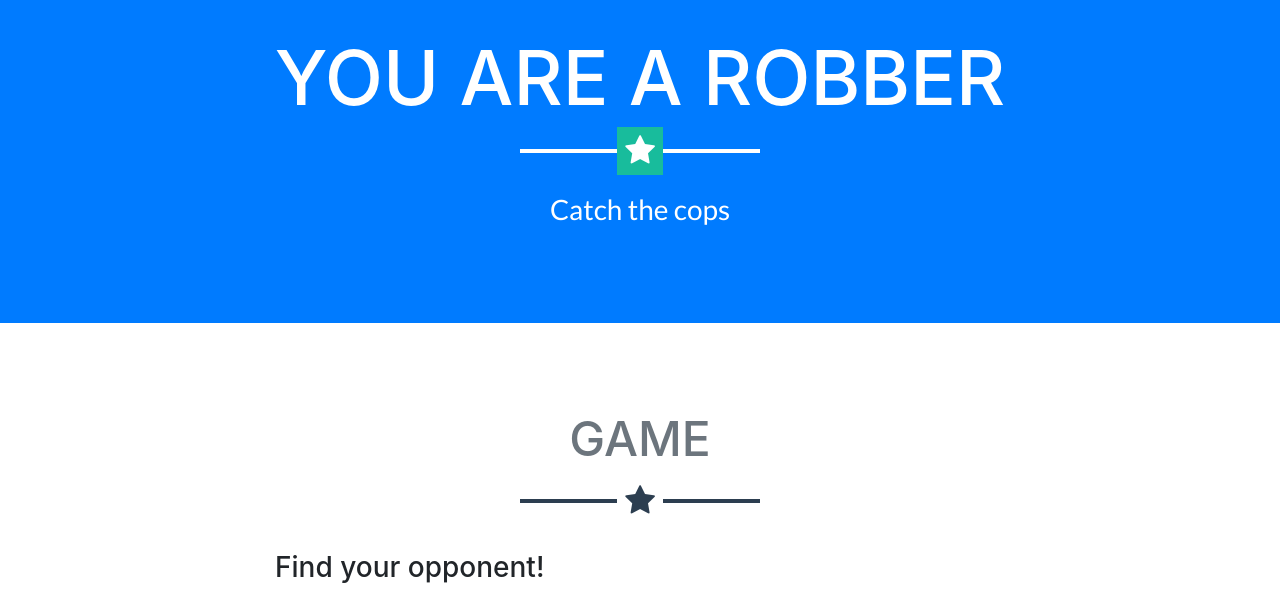
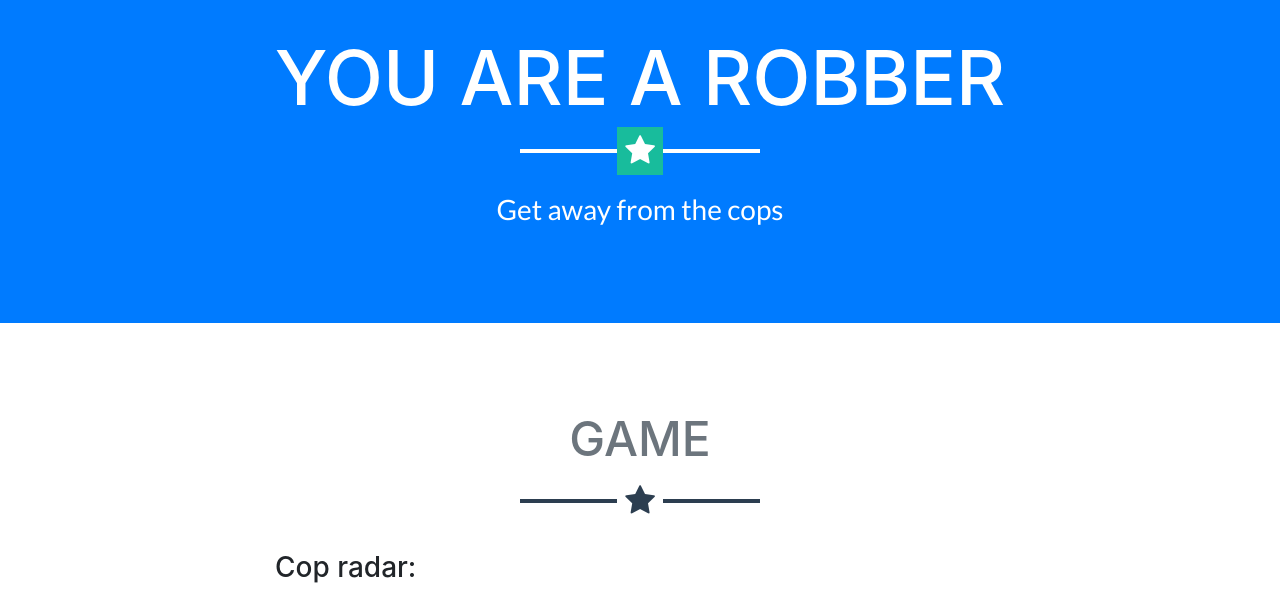
Before and after one commit to ac-asks/Monash-SeekerSpace, a website with bundled scripts: page startbootstrap-freelancer-gh-pages/robbers.html in a window 1280 px wide. Shown: the part 377-966 px from the top of the page. Built offline with nearby package versions, Linux system fonts and the light colour scheme.

```diff
--- a/startbootstrap-freelancer-gh-pages/robbers.html
+++ b/startbootstrap-freelancer-gh-pages/robbers.html
@@ -58,7 +58,7 @@
         <img class="img-fluid mb-5 d-block mx-auto" src="robber.png" alt="">
         <h1 class="text-uppercase mb-0">You are a robber</h1>
         <hr class="star-light">
-        <h2 class="font-weight-light mb-0"> Catch the cops</h2>
+        <h2 class="font-weight-light mb-0"> Get away from the cops</h2>
       </div>
     </header>
 
@@ -79,8 +79,8 @@
                  }
           </style>
         </head>
-        <body>
-            <h3>Find your opponent!</h3>
+        <body> <!-- Fix this -->
+            <h3>Cop radar:</h3>
               <div id="map"></div>
               <script>
                   function initMap() {
```
Also changed, not shown: startbootstrap-freelancer-gh-pages/gamepage.html (+1 -1 lines), startbootstrap-freelancer-gh-pages/lobbypage.html (+1 -1 lines), startbootstrap-freelancer-gh-pages/numofcopspage.html (+1 -1 lines), 1 other file.
